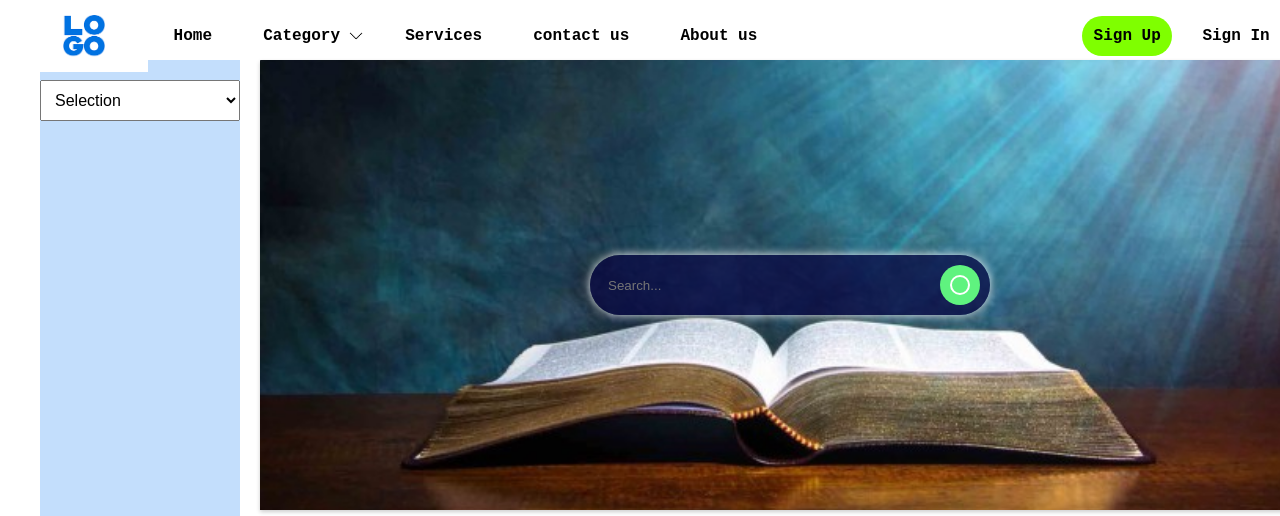
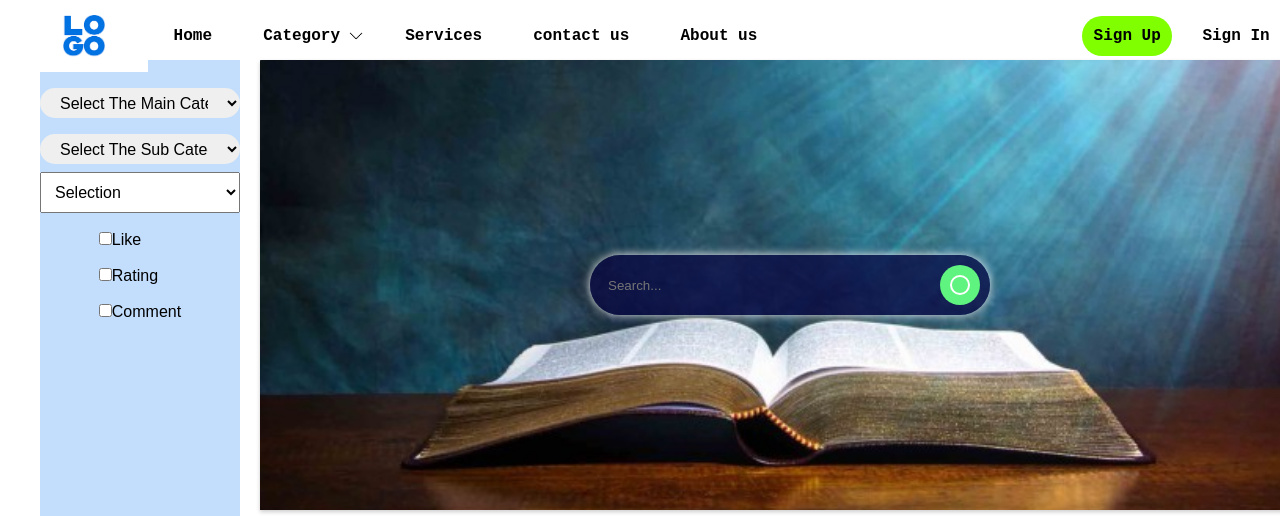
Before and after one commit to buildervortex/DataDive, a PHP site: page /pages/category/index.html in a window 1280 px wide. Shown: the top 516 px of the page. Run offline with PHP 8.4, Linux system fonts and the light colour scheme.

Commit message:
finalize the category page

```diff
--- a/pages/category/css/style.css
+++ b/pages/category/css/style.css
@@ -1,4 +1,5 @@
 @import url("../../../../css/other/navBar/navBarStyle.css");
+@import url("../../../../css/other/categorySelect/style.css");
 
 body, html {
     margin: 0;
@@ -136,6 +137,7 @@ body {
     width: 250px;
     height: 370px;
     padding: 20px;
+    box-shadow:#82dce2;
     border: 2px solid #3f168a;
     border-radius: 5px;
     box-shadow: 0 2px 4px rgba(0, 0, 0, 0.1);
--- a/pages/category/index.html
+++ b/pages/category/index.html
@@ -34,11 +34,28 @@
     <div class="container">
 
         <div class="filter">
+
+            <div class="categorySelectionContainer Override">
+                <select name="mainCategorySelector" class="mainCategorySelector Override">
+                    <option value="null" class="Override">Select The Main Category</option>
+                </select>
+                <select name="subCategorySelector" class="subCategorySelector Override">
+                    <option value="null" class="Override">Select The Sub Category</option>
+                </select>
+            </div>
+
             <select name="sort" onchange="handleSortChange()" onmouseover="handleSortHover()">
                 <option value="1" onmouseover="handleSelectionHover()">Selection</option>
                 <option value="2" onmouseover="handleMainCategoryHover()">Main Category</option>
                 <option value="3" onmouseover="handleSubCategoryHover()">Sub Category</option>
             </select>
+            <div><br>
+                <div class="checkbox">
+                <label><input type="checkbox" name="subOption" value="like">Like</label><br><br>
+                <label><input type="checkbox" name="subOption" value="rating">Rating</label><br><br>
+                <label><input type="checkbox" name="subOption" value="comment">Comment</label><br><br>
+            </div>
+            </div>
             <div id="additionalOption" style="display: none;">
                 <div class="calendar-container" onmouseover="updateCalendar()">
                     <div class="calendar-header">
--- a/pages/category/js/index.js
+++ b/pages/category/js/index.js
@@ -1,4 +1,8 @@
 import {navBarInit} from "../../../../js/other/navBar/navBar.js";
+import {setUpTheCategorySelection} from "../../../../js/other/categorySelect/index.js";
+
+setUpTheCategorySelection();
+
 navBarInit();
 const cardData = [
     {
```
